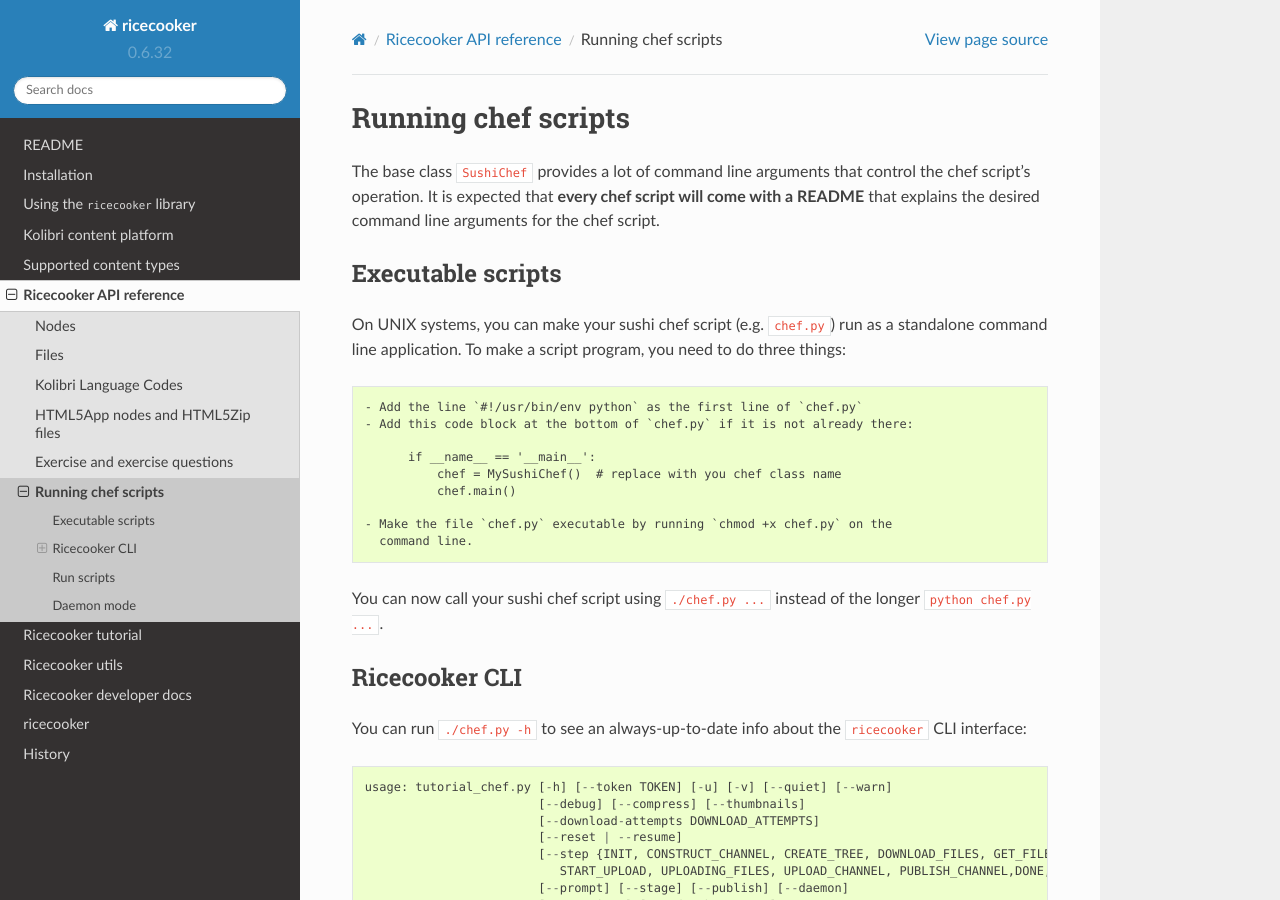
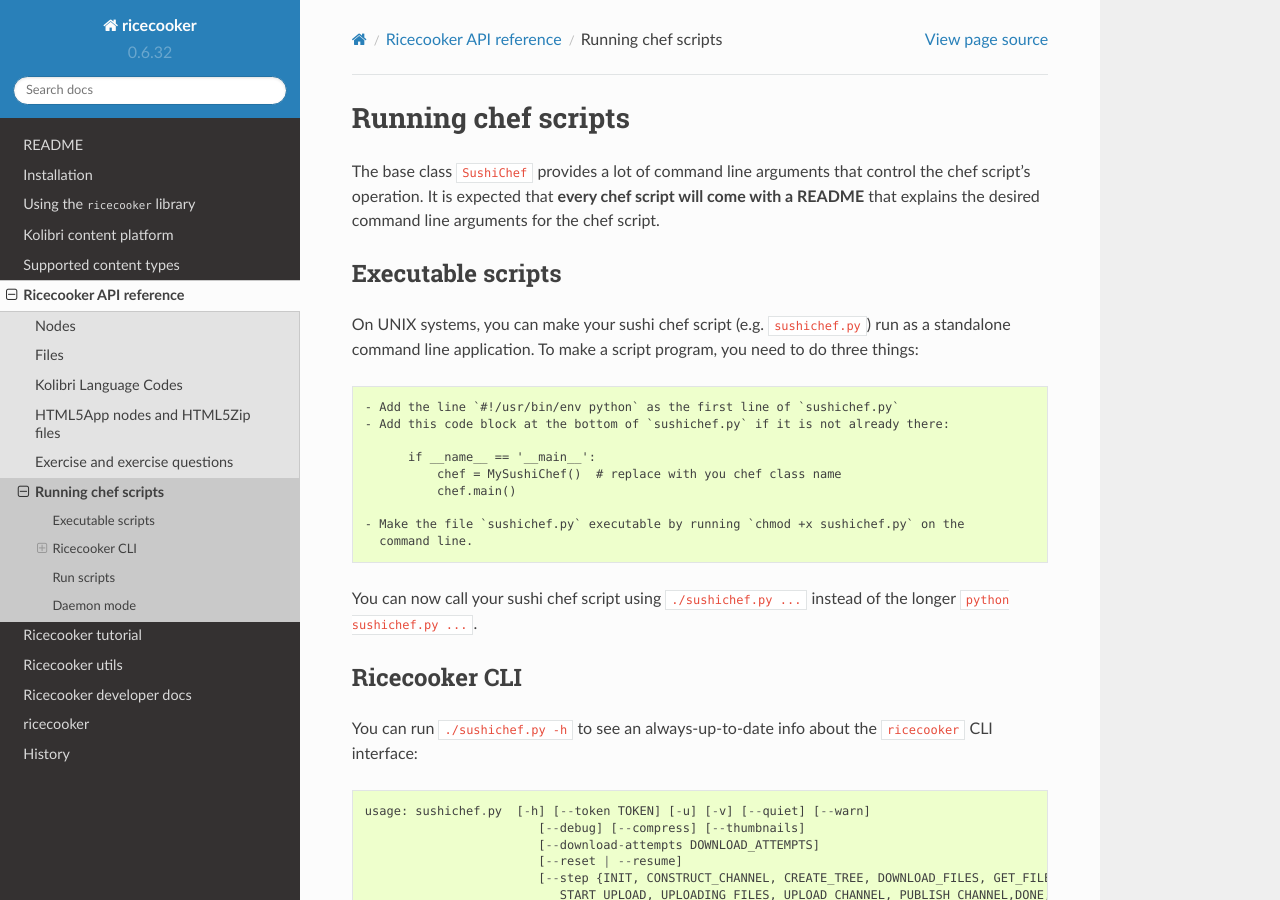
Before and after one commit to learningequality/ricecooker, a Sphinx documentation site: the page built from docs/chefops.md, in a window 1280 px wide and 900 px high. Built offline with Sphinx 7.4.7 and the Read the Docs theme 2.0.0, drawn with Linux system fonts in a browser that asks for light colours; pages that are not in the unit, such as notebooks, are missing from menus; some of the changed text lies outside the part shown.

```diff
--- a/docs/chefops.md
+++ b/docs/chefops.md
@@ -7,29 +7,29 @@ with a README** that explains the desired command line arguments for the chef sc
 
 Executable scripts
 ------------------
-On UNIX systems, you can make your sushi chef script (e.g. `chef.py`) run as a
+On UNIX systems, you can make your sushi chef script (e.g. `sushichef.py`) run as a
 standalone command line application. To make a script program, you need to do three things:
 
-    - Add the line `#!/usr/bin/env python` as the first line of `chef.py`
-    - Add this code block at the bottom of `chef.py` if it is not already there:
+    - Add the line `#!/usr/bin/env python` as the first line of `sushichef.py`
+    - Add this code block at the bottom of `sushichef.py` if it is not already there:
 
           if __name__ == '__main__':
               chef = MySushiChef()  # replace with you chef class name
               chef.main()
 
-    - Make the file `chef.py` executable by running `chmod +x chef.py` on the
+    - Make the file `sushichef.py` executable by running `chmod +x sushichef.py` on the
       command line.
 
-You can now call your sushi chef script using `./chef.py ...` instead of the longer
-`python chef.py ...`.
+You can now call your sushi chef script using `./sushichef.py ...` instead of the longer
+`python sushichef.py ...`.
 
 
 
 Ricecooker CLI
 --------------
-You can run `./chef.py -h` to see an always-up-to-date info about the `ricecooker` CLI interface:
+You can run `./sushichef.py -h` to see an always-up-to-date info about the `ricecooker` CLI interface:
 
-    usage: tutorial_chef.py [-h] [--token TOKEN] [-u] [-v] [--quiet] [--warn]
+    usage: sushichef.py  [-h] [--token TOKEN] [-u] [-v] [--quiet] [--warn]
                             [--debug] [--compress] [--thumbnails]
                             [--download-attempts DOWNLOAD_ATTEMPTS]
                             [--reset | --resume]
@@ -82,7 +82,7 @@ These extra options will be parsed along with the `riceooker` arguments and
 passed as along to all the chef's methods: `pre_run`, `run`, `get_channel`,
 `construct_channel`, etc.
 
-For example, a script started using `./chef.py ... lang=fr` could:
+For example, a script started using `./sushichef.py ... lang=fr` could:
   - Subclass the method `get_channel` to set the channel name to
     `"Channel Name ({})".format(getlang('fr').native_name)`
   - Use the language code `fr` in `pre_run`, `run`, and `construct_channel` to
```
Also changed, not shown: other parts of docs/chefops.md (+3 -0 lines), docs/content_workflows.md (added, +90 -0 lines), docs/developer/ids.md (+5 -6 lines).
